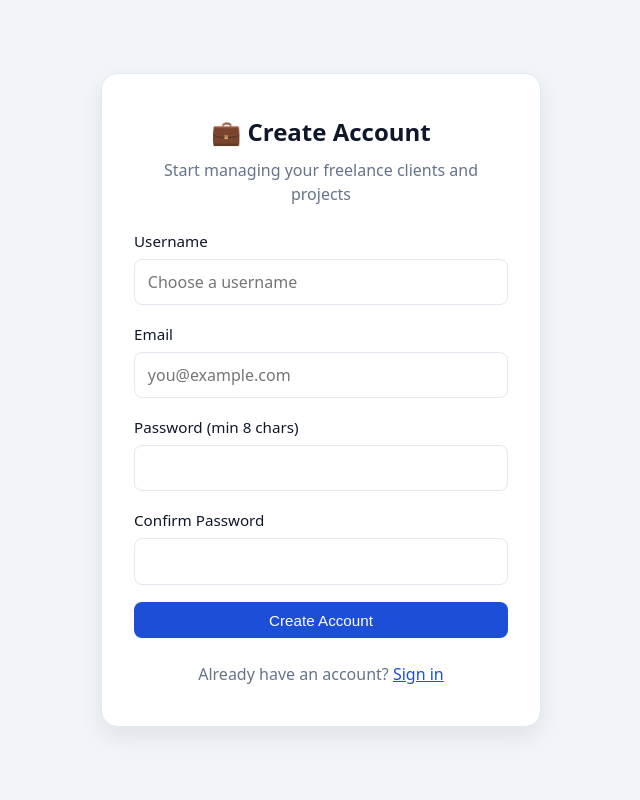
After one commit to exotic-SeanTHECoder/freelance-client-hub, a PHP site: page /register.php in a window 1280 px wide. The commit adds this page. Shown: the whole page, without its empty margins (319-959 px from the left). Run offline with PHP 8.4, Linux system fonts and the light colour scheme.

Commit message:
Add public user registration so anyone can create their own account

```diff
--- a/login.php
+++ b/login.php
@@ -78,7 +78,7 @@ $csrf = generateCsrfToken();
         </form>
 
         <p style="margin-top:1.5rem; font-size:0.95rem; color:var(--muted);">
-            First time? <a href="setup.php" style="color:var(--primary);">Create the admin account</a>
+            Don't have an account? <a href="register.php" style="color:var(--primary);">Create one</a>
         </p>
     </div>
 </body>
--- /dev/null
+++ b/register.php
@@ -0,0 +1,111 @@
+<?php
+require_once __DIR__ . '/includes/auth.php';
+
+if (isLoggedIn()) {
+    header('Location: /index.php');
+    exit;
+}
+
+$error = '';
+$success = false;
+
+if ($_SERVER['REQUEST_METHOD'] === 'POST') {
+    if (!verifyCsrfToken($_POST['csrf'] ?? null)) {
+        $error = 'Invalid request. Please try again.';
+    } else {
+        $username = trim($_POST['username'] ?? '');
+        $email    = trim($_POST['email'] ?? '');
+        $password = $_POST['password'] ?? '';
+        $confirm  = $_POST['confirm'] ?? '';
+
+        if ($username === '' || $email === '' || $password === '') {
+            $error = 'All fields are required.';
+        } elseif (!preg_match('/^[a-zA-Z0-9_]{3,30}$/', $username)) {
+            $error = 'Username must be 3-30 characters (letters, numbers, underscore).';
+        } elseif (!filter_var($email, FILTER_VALIDATE_EMAIL)) {
+            $error = 'Invalid email address.';
+        } elseif (strlen($password) < 8) {
+            $error = 'Password must be at least 8 characters.';
+        } elseif ($password !== $confirm) {
+            $error = 'Passwords do not match.';
+        } else {
+            // Check if username or email already exists
+            $stmt = $pdo->prepare('SELECT id FROM users WHERE username = ? OR email = ?');
+            $stmt->execute([$username, $email]);
+            if ($stmt->fetch()) {
+                $error = 'Username or email already taken.';
+            } else {
+                $hash = password_hash($password, PASSWORD_DEFAULT);
+                $stmt = $pdo->prepare('INSERT INTO users (username, email, password_hash) VALUES (?, ?, ?)');
+                $stmt->execute([$username, $email, $hash]);
+                $success = true;
+            }
+        }
+    }
+}
+
+$csrf = generateCsrfToken();
+?>
+<!DOCTYPE html>
+<html lang="en">
+<head>
+    <meta charset="UTF-8">
+    <meta name="viewport" content="width=device-width, initial-scale=1.0">
+    <title>Register — Freelance Client Hub</title>
+    <link rel="stylesheet" href="assets/css/style.css">
+    <style>
+        body { display: flex; align-items: center; justify-content: center; min-height: 100vh; }
+        .register-box {
+            max-width: 440px;
+            width: 100%;
+            background: var(--card);
+            padding: 2.5rem 2rem;
+            border-radius: 16px;
+            border: 1px solid var(--border);
+            box-shadow: 0 10px 25px rgba(0,0,0,0.08);
+        }
+        .register-box h1 { text-align: center; font-size: 1.5rem; margin-bottom: 0.5rem; }
+        .register-box p.subtitle { text-align: center; color: var(--muted); margin-bottom: 1.5rem; }
+        button { width: 100%; }
+    </style>
+</head>
+<body>
+    <div class="register-box">
+        <h1>💼 Create Account</h1>
+        <p class="subtitle">Start managing your freelance clients and projects</p>
+
+        <?php if ($success): ?>
+            <div class="success">Account created! You can now <a href="login.php">log in</a>.</div>
+        <?php else: ?>
+            <?php if ($error): ?>
+                <div class="error"><?= htmlspecialchars($error) ?></div>
+            <?php endif; ?>
+
+            <form method="POST">
+                <input type="hidden" name="csrf" value="<?= htmlspecialchars($csrf) ?>">
+                <div class="form-group">
+                    <label for="username">Username</label>
+                    <input type="text" id="username" name="username" required minlength="3" maxlength="30" pattern="[a-zA-Z0-9_]+" placeholder="Choose a username">
+                </div>
+                <div class="form-group">
+                    <label for="email">Email</label>
+                    <input type="email" id="email" name="email" required placeholder="you@example.com">
+                </div>
+                <div class="form-group">
+                    <label for="password">Password (min 8 chars)</label>
+                    <input type="password" id="password" name="password" required minlength="8">
+                </div>
+                <div class="form-group">
+                    <label for="confirm">Confirm Password</label>
+                    <input type="password" id="confirm" name="confirm" required>
+                </div>
+                <button type="submit" class="btn">Create Account</button>
+            </form>
+
+            <p style="text-align:center; margin-top:1.5rem; color:var(--muted);">
+                Already have an account? <a href="login.php" style="color:var(--primary);">Sign in</a>
+            </p>
+        <?php endif; ?>
+    </div>
+</body>
+</html>
```
Also changed, not shown: README.md.
